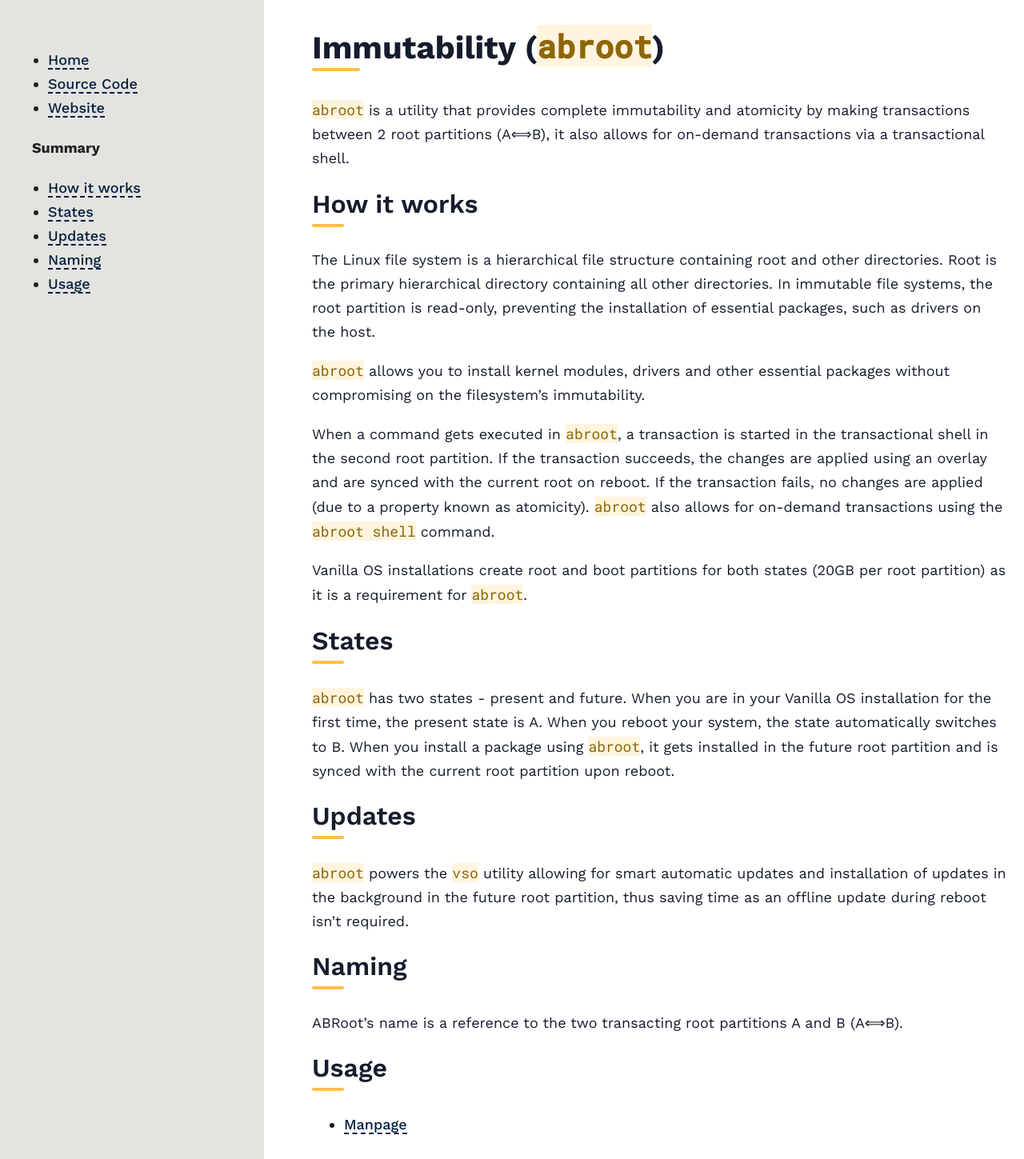
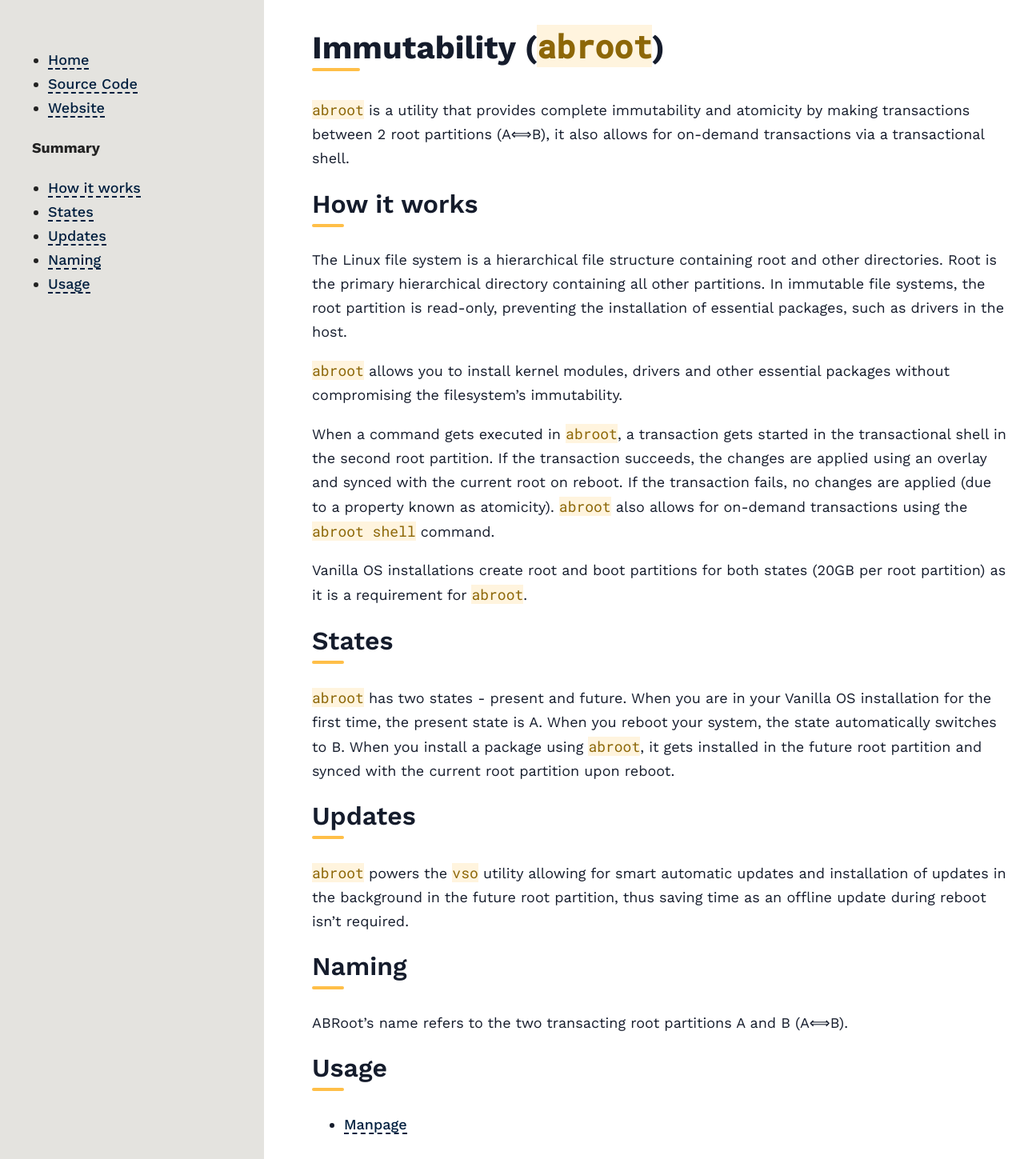
Before and after one commit to Vanilla-OS/documentation, a Jekyll site: the page built from docs/ABRoot/index.md, in a window 1280 px wide. Shown: the whole page at 80% size. Built offline with Jekyll 4.4.1, drawn with Linux system fonts in a browser that asks for light colours.

Commit message:
abroot,apx: update index

```diff
--- a/docs/ABRoot/index.md
+++ b/docs/ABRoot/index.md
@@ -1,6 +1,6 @@
 ---
 title: Immutability (ABRoot) - Vanilla OS
-description: Utility proving full immutability and atomicity by making transactions between 2 root partitions with support for on-demand transactions via a transactional shell in Vanilla OS.
+description: Find out how to use ABRoot.
 ---
 
 # Immutability (`abroot`)
@@ -10,18 +10,18 @@ description: Utility proving full immutability and atomicity by making transacti
 ## How it works
 
 The Linux file system is a hierarchical file structure containing root and other directories.
-Root is the primary hierarchical directory containing all other directories.
-In immutable file systems, the root partition is read-only, preventing the installation of essential packages, such as drivers on the host.
+Root is the primary hierarchical directory containing all other partitions.
+In immutable file systems, the root partition is read-only, preventing the installation of essential packages, such as drivers in the host.
 
-`abroot` allows you to install kernel modules, drivers and other essential packages without compromising on the filesystem's immutability.
+`abroot` allows you to install kernel modules, drivers and other essential packages without compromising the filesystem's immutability.
 
-When a command gets executed in `abroot`, a transaction is started in the transactional shell in the second root partition. If the transaction succeeds, the changes are applied using an overlay and are synced with the current root on reboot. If the transaction fails, no changes are applied (due to a property known as atomicity). `abroot` also allows for on-demand transactions using the `abroot shell` command.
+When a command gets executed in `abroot`, a transaction gets started in the transactional shell in the second root partition. If the transaction succeeds, the changes are applied using an overlay and synced with the current root on reboot. If the transaction fails, no changes are applied (due to a property known as atomicity). `abroot` also allows for on-demand transactions using the `abroot shell` command.
 
 Vanilla OS installations create root and boot partitions for both states (20GB per root partition) as it is a requirement for `abroot`.
 
 ## States
 
-`abroot` has two states - present and future. When you are in your Vanilla OS installation for the first time, the present state is A. When you reboot your system, the state automatically switches to B. When you install a package using `abroot`,  it gets installed in the future root partition and is synced with the current root partition upon reboot.
+`abroot` has two states - present and future. When you are in your Vanilla OS installation for the first time, the present state is A. When you reboot your system, the state automatically switches to B. When you install a package using `abroot`,  it gets installed in the future root partition and synced with the current root partition upon reboot.
 
 ## Updates
 
@@ -29,7 +29,7 @@ Vanilla OS installations create root and boot partitions for both states (20GB p
 
 ## Naming
 
-ABRoot's name is a reference to the two transacting root partitions A and B (A⟺B).
+ABRoot's name refers to the two transacting root partitions A and B (A⟺B).
 
 ## Usage
 
```
Also changed, not shown: docs/apx/index.md (+1 -1 lines).
